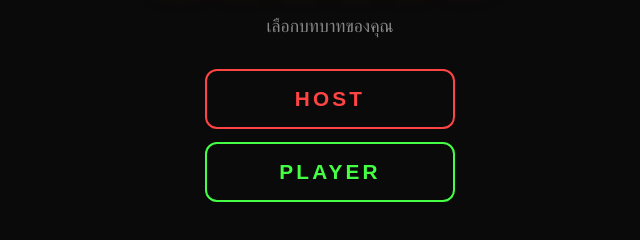
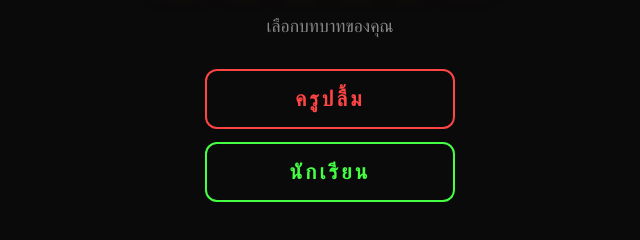
Before and after one commit to Suidvck/buzzer-app, a website: page public/index.html in a window 1280 px wide. Shown: the part 338-578 px from the top of the page, 310-950 px from the left. Drawn offline with nearby package versions, Linux system fonts and the light colour scheme; no server answers.

Commit message:
Update role selection button text to Thai

```diff
--- a/public/index.html
+++ b/public/index.html
@@ -11,8 +11,8 @@
     <div id="role-select">
         <h1>BUZZER</h1>
         <p>เลือกบทบาทของคุณ</p>
-        <button id="btn-host-role" onclick="selectRole('host')">HOST</button>
-        <button id="btn-player-role" onclick="selectRole('player')">PLAYER</button>
+        <button id="btn-host-role" onclick="selectRole('host')">ครูปลื้ม</button>
+        <button id="btn-player-role" onclick="selectRole('player')">นักเรียน</button>
     </div>
 
     <!-- Player Name Input -->
```
